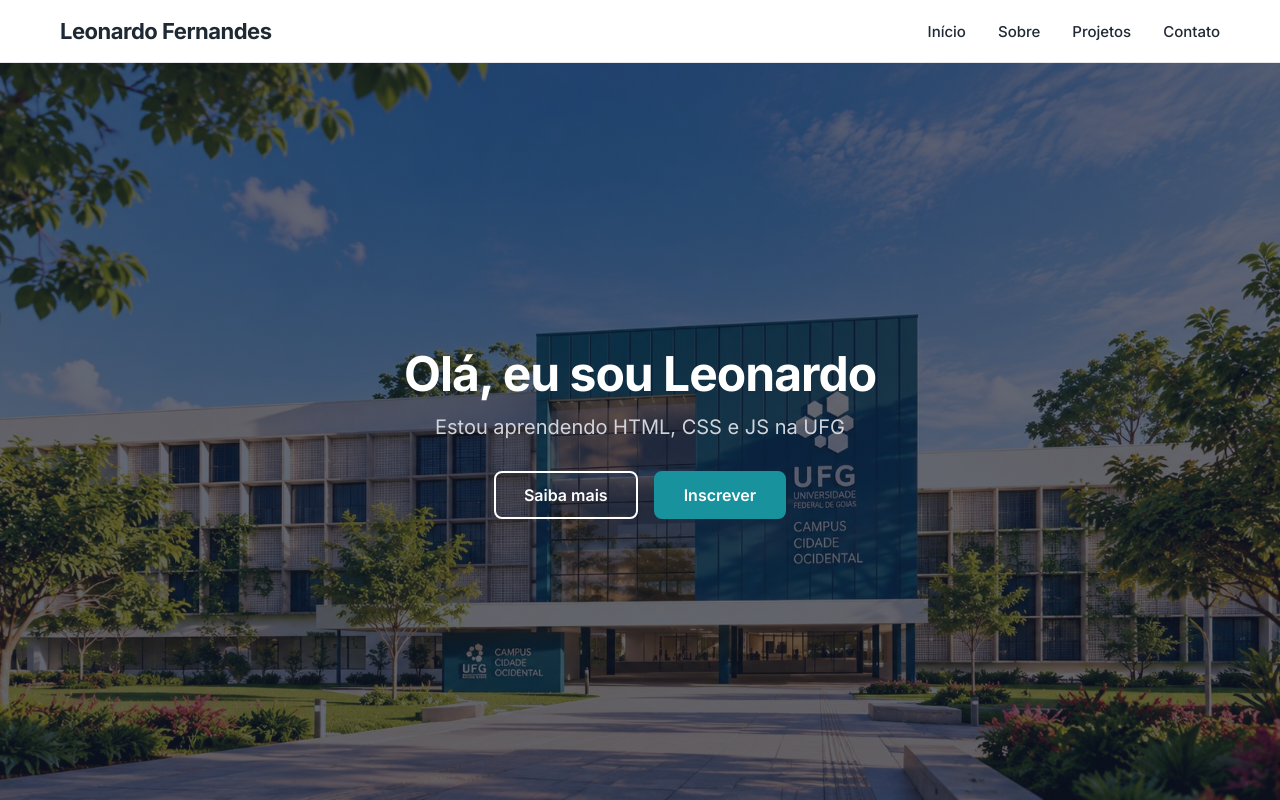
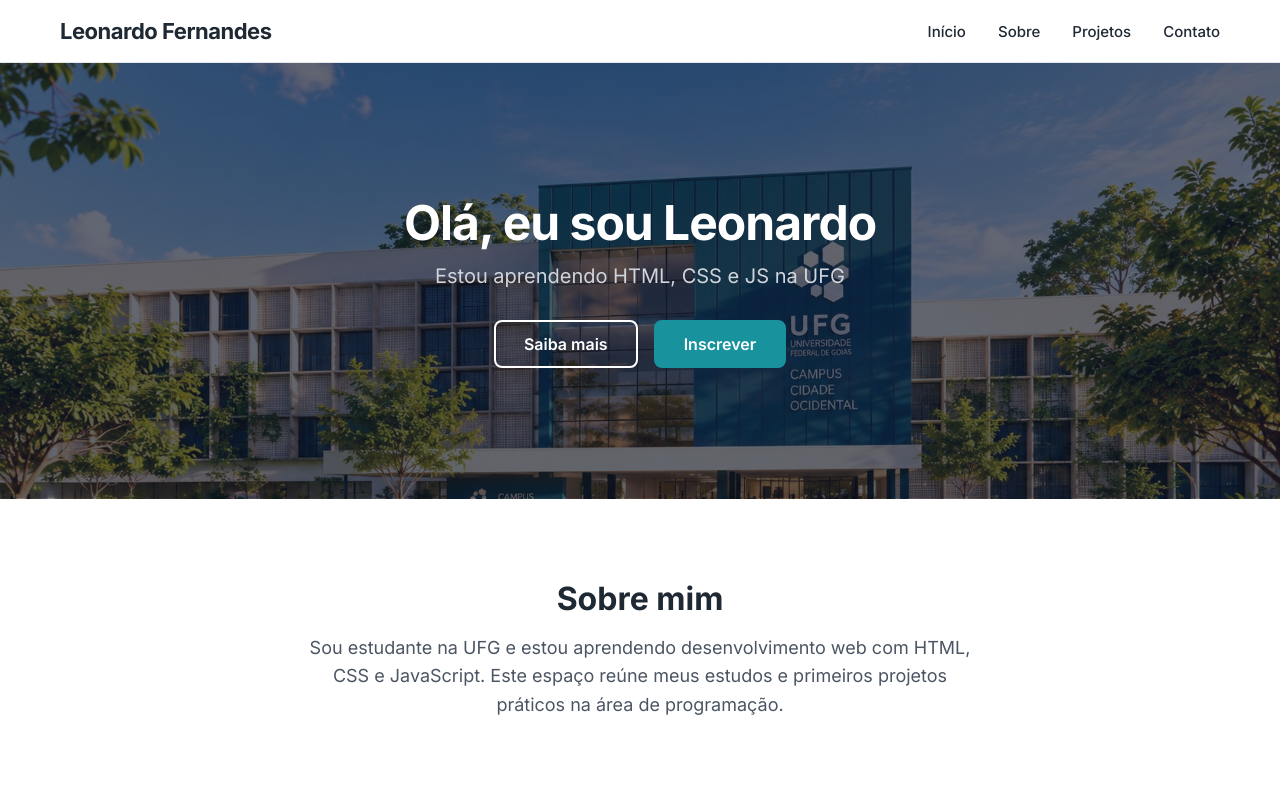
Before and after one commit to dkrbt/Minha-Page-123, a plain HTML site: page aula_02/index.html in a window 1280 px wide. Drawn offline with Linux system fonts and the light colour scheme.

Commit message:
Adiciona seção Sobre no index

```diff
--- a/aula_02/index.html
+++ b/aula_02/index.html
@@ -15,7 +15,7 @@
         <a class="logo" href="index.html">Leonardo Fernandes</a>
         <ul>
             <li><a href="#">Início</a></li>
-            <li><a href="#">Sobre</a></li>
+            <li><a href="#sobre">Sobre</a></li>
             <li><a href="#">Projetos</a></li>
             <li><a href="#">Contato</a></li>
         </ul>
@@ -28,6 +28,14 @@
             <button id="inscrever">Inscrever</button>
         </div>
     </section>
+
+    <section id="sobre" class="sobre">
+        <h2>Sobre mim</h2>
+        <p>
+            Sou estudante na UFG e estou aprendendo desenvolvimento web com HTML, CSS e JavaScript.
+            Este espaço reúne meus estudos e primeiros projetos práticos na área de programação.
+        </p>
+    </section>
     <script src="script.js"></script>
 </body>
 
--- a/aula_02/style.css
+++ b/aula_02/style.css
@@ -114,3 +114,25 @@ button:hover {
     border-color: #147a83;
     color: white;
 }
+
+/* ===== Sobre ===== */
+.sobre {
+    padding: 80px 60px;
+    max-width: 800px;
+    margin: 0 auto;
+    text-align: center;
+}
+
+.sobre h2 {
+    font-size: 32px;
+    font-weight: 700;
+    margin: 0 0 16px;
+    color: #1f2933;
+}
+
+.sobre p {
+    font-size: 18px;
+    line-height: 1.6;
+    color: #4b5563;
+    margin: 0;
+}
```
